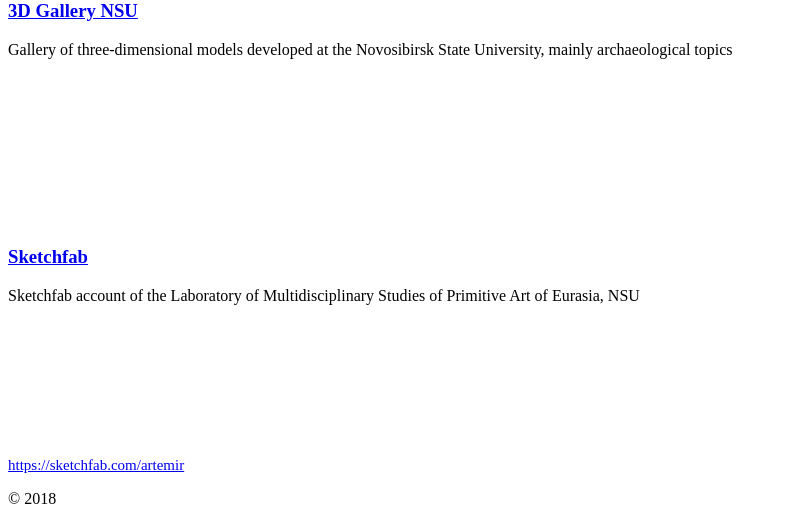
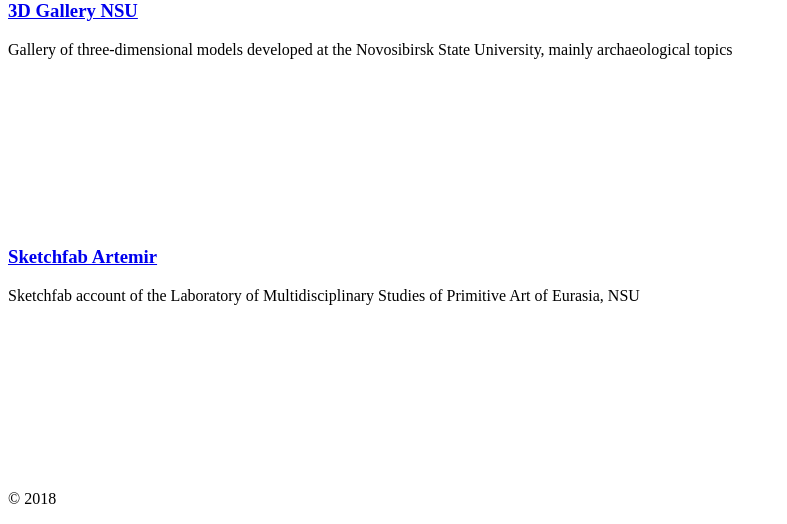
Before and after one commit to Artemiris/artemiris, a Yii app: template frontend/views/site/index.php in a window 1280 px wide. Shown: the part 1001-1525 px from the top of the page, without its empty margins (0-787 px from the left). Run offline with PHP 8.4 and a stand-in for Yii, Linux system fonts and the light colour scheme; the template is opened without the code that fills it, so the values that code supplies are empty; some libraries are stand-ins or nearby versions.

Commit message:
main edit

```diff
--- a/frontend/views/site/index.php
+++ b/frontend/views/site/index.php
@@ -84,7 +84,7 @@ $this->title = Yii::$app->name;
         <div class="panel panel-default">
             <div class="panel-heading text-center">
                 <h3>
-                    <a href="www.amsp.ugent.be" target="_blank"><?= Yii::t('home', 'GIS') ?> «AMSP»</a></h3>
+                    <a href="http://www.amsp.ugent.be" target="_blank"><?= Yii::t('home', 'GIS') ?> «AMSP»</a></h3>
             </div>
             <div class="panel-body">
                 <p>
@@ -124,7 +124,7 @@ $this->title = Yii::$app->name;
     <div class="col-xs-12 col-sm-6 col-md-4">
         <div class="panel panel-default">
             <div class="panel-heading text-center">
-                <h3><a href="https://sketchfab.com" target="_blank">Sketchfab</a></h3>
+                <h3><a href="https://sketchfab.com/artemir" target="_blank">Sketchfab Artemir</a></h3>
             </div>
             <div class="panel-body">
                 <p>
@@ -132,7 +132,7 @@ $this->title = Yii::$app->name;
                 </p>
             </div>
             <div class="panel-footer">
-                <a href="https://sketchfab.com/artemir" target="_blank">https://sketchfab.com/artemir</a>
+                &nbsp;
             </div>
         </div>
     </div>
```
